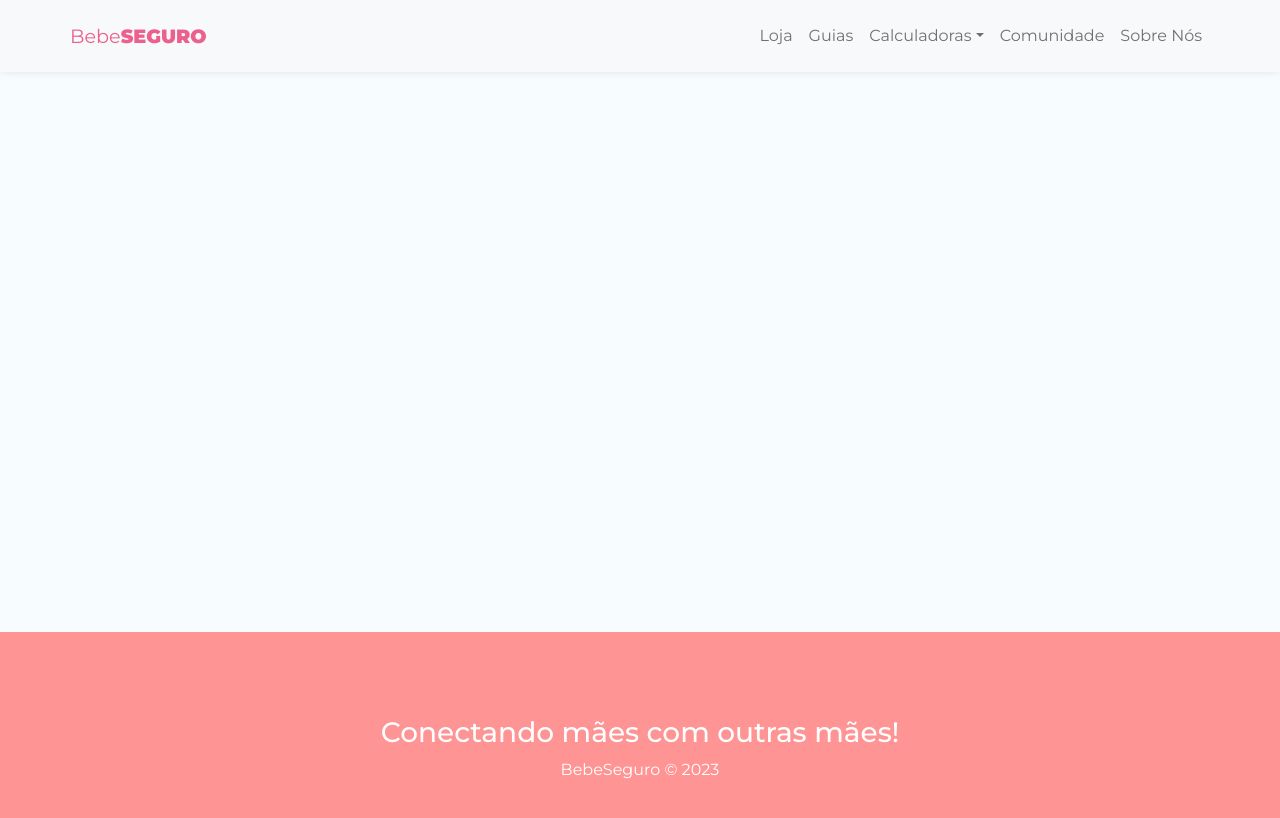
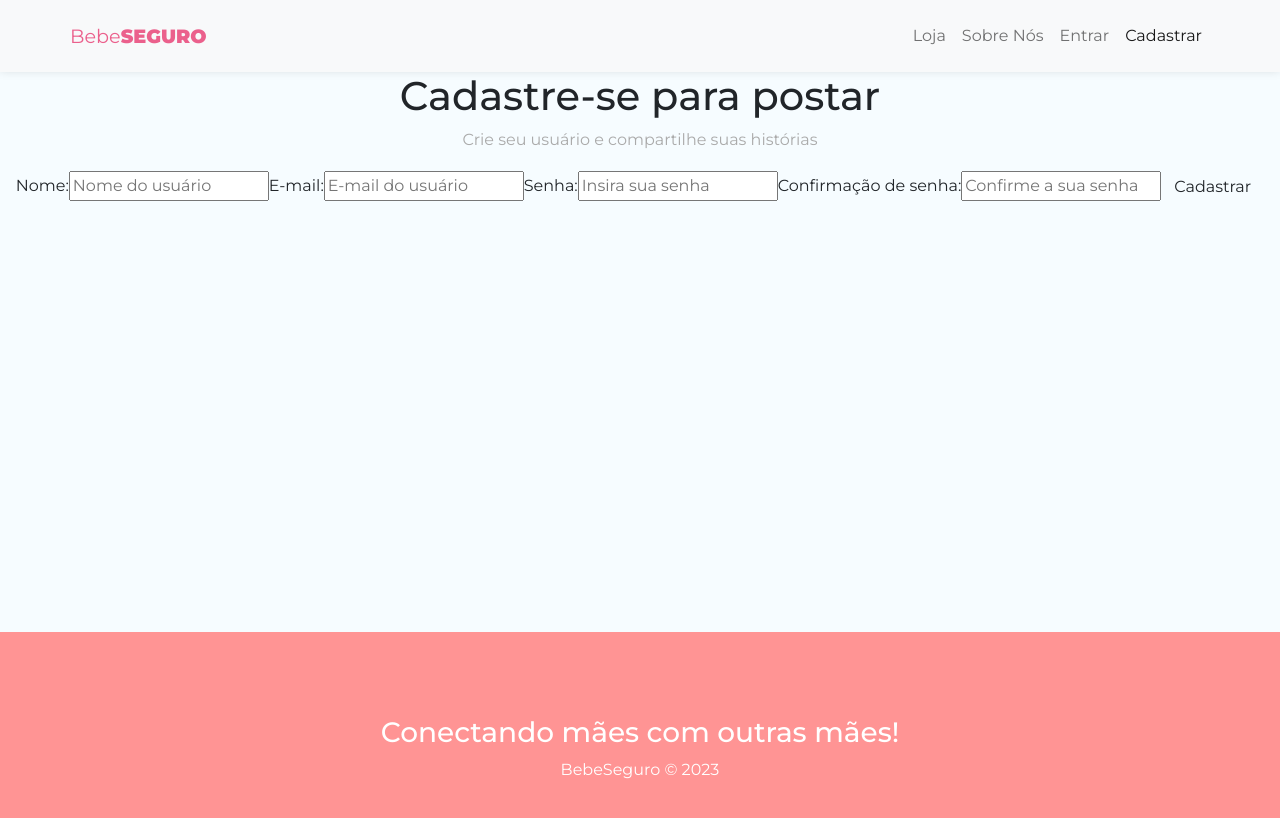
Before and after one commit to LucasTMB/BebeSeguro, a React (Create React App) app in the folder bebeseguro/: page /register in a window 1280 px wide. Shown: the top 818 px of the page. Built offline with nearby package versions, Linux system fonts and the light colour scheme; no server answers.

Commit message:
Integrando a autenticação no Navbar

```diff
--- a/bebeseguro/src/App.js
+++ b/bebeseguro/src/App.js
@@ -1,6 +1,14 @@
 import './App.css';
 
 import { BrowserRouter, Routes, Route, Navigate } from 'react-router-dom';
+import { onAuthStateChanged } from 'firebase/auth';
+
+// hooks
+import { useState, useEffect } from 'react';
+import { useAuthentication } from "./hooks/useAuthentication";
+
+// context
+import { AuthProvider } from "./context/AuthContext";
 
 // components
 import Navbar from './components/Navbar';
@@ -14,10 +22,29 @@ import Guides from "./pages/Guides/Guides";
 import Calculators from "./pages/Calculators/Calculators";
 import Community from "./pages/Community/Community";
 import About from "./pages/About/About";
+import Login from "./pages/Login/Login";
+import Register from "./pages/Register/Register";
 
 function App() {
+
+  const [user, setUser] = useState(undefined);
+  const {auth} = useAuthentication();
+
+  const loadingUser = user === undefined;
+
+  useEffect(() => {
+    onAuthStateChanged(auth, (user) => {
+      setUser(user);
+    })
+  }, [auth]);
+
+  if (loadingUser) {
+    return <p>Carregando...</p>
+  }
+
   return (
     <div className="App">
+      <AuthProvider value={{user}}>
         <BrowserRouter>
           {/*<Navbar />*/}
           <Header />
@@ -29,10 +56,13 @@ function App() {
               <Route path='/calculators' element={<Calculators />} />
               <Route path='/community' element={<Community />} />
               <Route path='/about' element={<About />} />
+              <Route path='/login' element={<Login />} />
+              <Route path='/register' element={<Register />} />
             </Routes>
           </div>
           <Footer />
         </BrowserRouter>
+      </AuthProvider>
     </div>
   );
 }
--- a/bebeseguro/src/components/Header.js
+++ b/bebeseguro/src/components/Header.js
@@ -1,4 +1,11 @@
+// hooks
 import { NavLink } from "react-router-dom";
+import { useAuthentication } from "../hooks/useAuthentication";
+
+// context
+import { useAuthValue } from "../context/AuthContext";
+
+// styles
 import styles from "./Header.module.css";
 
 import Container from 'react-bootstrap/Container';
@@ -6,9 +13,10 @@ import Nav from 'react-bootstrap/Nav';
 import Navbar from 'react-bootstrap/Navbar';
 import NavDropdown from 'react-bootstrap/NavDropdown';
 
-import React from 'react'
+const Header = () => {
+  const {user} = useAuthValue();
+  const {logout} = useAuthentication();
 
-const Header = () => {
   return (
     <Navbar bg="light" expand="lg" className={styles.navbar}>
       <Container className={styles.containerNavbar}>
@@ -27,6 +35,8 @@ const Header = () => {
             >
                 Loja
             </NavLink>
+            {user && (
+              <>
                 <NavLink
                     to="/guides"
                     className="nav-link"
@@ -53,12 +63,33 @@ const Header = () => {
                 >
                     Comunidade
                 </NavLink>
+              </>
+            )}
             <NavLink
                 to="/about"
                 className="nav-link"
             >
                 Sobre Nós
             </NavLink>
+            {!user && (
+              <>
+                <NavLink
+                  to="/login"
+                  className="nav-link"
+                >
+                  Entrar
+                </NavLink>
+                <NavLink
+                  to="/register"
+                  className="nav-link"
+                >
+                  Cadastrar
+                </NavLink>
+              </>
+            )}
+            {user && (
+              <button onClick={logout}>Sair</button>
+            )}
           </Nav>
         </Navbar.Collapse>
       </Container>
--- a/bebeseguro/src/context/AuthContext.js
+++ b/bebeseguro/src/context/AuthContext.js
@@ -3,9 +3,9 @@ import { useContext, createContext } from "react";
 const AuthContext = createContext();
 
 export function AuthProvider({ children, value }) {
-    return <AuthContext.Provider value={value}>{children}</AuthContext.Provider>;
+  return <AuthContext.Provider value={value}>{children}</AuthContext.Provider>;
 }
 
 export function useAuthValue() {
-    return useContext(AuthContext);
+  return useContext(AuthContext);
 }
--- /dev/null
+++ b/bebeseguro/src/pages/Login/Login.js
@@ -0,0 +1,68 @@
+import styles from "./Login.module.css";
+
+import { useAuthentication } from "../../hooks/useAuthentication";
+
+import { useState, useEffect } from "react";
+
+const Login = () => {
+  const [email, setEmail] = useState("");
+  const [password, setPassword] = useState("");
+  const [error, setError] = useState("");
+
+  const {login, error: authError, loading} = useAuthentication();
+
+  const handleSubmit = async (e) => {
+    e.preventDefault();
+
+    setError("");
+
+    const user = {
+      email,
+      password
+    };
+
+    const res = await login(user);
+
+    console.log(res);
+  }
+
+  useEffect(() => {
+    if(authError) setError(authError);
+  }, [authError]);
+
+  return (
+    <div className={styles.login}>
+      <h1>Entrar</h1>
+      <p>Faça o login para poder utilizar o sistema</p>
+      <form onSubmit={handleSubmit}>
+        <label>
+          <span>E-mail:</span>
+          <input
+            type="email"
+            name="email"
+            required
+            placeholder="E-mail do usuário"
+            value={email}
+            onChange={(e) => setEmail(e.target.value)}
+          />
+        </label>
+        <label>
+          <span>Senha:</span>
+          <input
+            type="password"
+            name="password"
+            required
+            placeholder="Insira sua senha"
+            value={password}
+            onChange={(e) => setPassword(e.target.value)}
+          />
+        </label>
+        {!loading && <button className="btn">Entrar</button>}
+        {loading && <button className="btn" disabled>Aguarde...</button>}
+        {error && <p className="error">{error}</p>}
+      </form>
+    </div>
+  )
+}
+
+export default Login
--- /dev/null
+++ b/bebeseguro/src/pages/Login/Login.module.css
@@ -0,0 +1,7 @@
+.login {
+    text-align: center;
+}
+
+.login p {
+    color: #AAA;
+}
--- /dev/null
+++ b/bebeseguro/src/pages/Register/Register.js
@@ -0,0 +1,98 @@
+import styles from "./Register.module.css";
+
+import { useAuthentication } from "../../hooks/useAuthentication";
+
+import { useState, useEffect } from "react";
+
+const Register = () => {
+  const [displayName, setDisplayName] = useState("");
+  const [email, setEmail] = useState("");
+  const [password, setPassword] = useState("");
+  const [confirmPassword, setConfirmPassword] = useState("");
+  const [error, setError] = useState("");
+
+  const {createUser, error: authError, loading} = useAuthentication();
+
+  const handleSubmit = async (e) => {
+    e.preventDefault();
+
+    setError("");
+
+    const user = {
+      displayName,
+      email,
+      password
+    };
+
+    if(password !== confirmPassword) {
+      setError("As senhas precisam ser iguais!");
+      return;
+    }
+
+    const res = await createUser(user);
+
+    console.log(res);
+  }
+
+  useEffect(() => {
+    if(authError) setError(authError);
+  }, [authError]);
+
+  return (
+    <div className={styles.register}>
+      <h1>Cadastre-se para postar</h1>
+      <p>Crie seu usuário e compartilhe suas histórias</p>
+      <form onSubmit={handleSubmit}>
+        <label>
+          <span>Nome:</span>
+          <input
+            type="text"
+            name="displayNome"
+            required
+            placeholder="Nome do usuário"
+            value={displayName}
+            onChange={(e) => setDisplayName(e.target.value)}
+          />
+        </label>
+        <label>
+          <span>E-mail:</span>
+          <input
+            type="email"
+            name="email"
+            required
+            placeholder="E-mail do usuário"
+            value={email}
+            onChange={(e) => setEmail(e.target.value)}
+          />
+        </label>
+        <label>
+          <span>Senha:</span>
+          <input
+            type="password"
+            name="password"
+            required
+            placeholder="Insira sua senha"
+            value={password}
+            onChange={(e) => setPassword(e.target.value)}
+          />
+        </label>
+        <label>
+          <span>Confirmação de senha:</span>
+          <input
+            type="password"
+            name="confirmPassword"
+            required
+            placeholder="Confirme a sua senha"
+            value={confirmPassword}
+            onChange={(e) => setConfirmPassword(e.target.value)}
+          />
+        </label>
+        {!loading && <button className="btn">Cadastrar</button>}
+        {loading && <button className="btn" disabled>Aguarde...</button>}
+        {error && <p className="error">{error}</p>}
+      </form>
+    </div>
+  )
+}
+
+export default Register
--- /dev/null
+++ b/bebeseguro/src/pages/Register/Register.module.css
@@ -0,0 +1,7 @@
+.register {
+    text-align: center;
+}
+
+.register p {
+    color: #aaa;
+}
```
Lines whose indentation alone changed are shown as unchanged.
